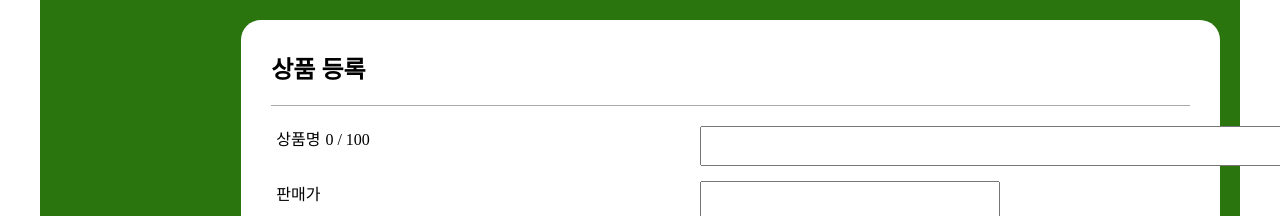
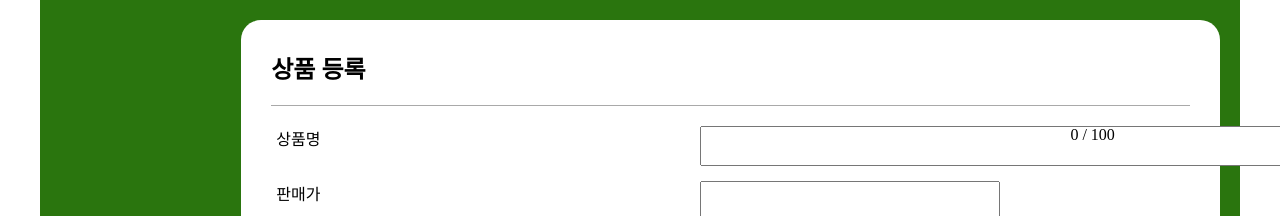
Before and after one commit to Pre-HotSix/wanted-pre-onboarding-fruitte, a React (Create React App) app: page /adminenroll in a window 1280 px wide. Shown: the top 216 px of the page. Built offline with nearby package versions, Linux system fonts and the light colour scheme.

Commit message:
💄 Style: input 글자수 표기 라벨 위치 변경

```diff
--- a/src/components/Form/AdminEnrollForm.js
+++ b/src/components/Form/AdminEnrollForm.js
@@ -84,7 +84,7 @@ const AdminEnrollForm = () => {
           maxLength="100"
           inputSize="650"
         />
-        <S.Label htmlFor="productName">{`${name.length} / 100`}</S.Label>
+        <S.LabelPost htmlFor="productName">{`${name.length} / 100`}</S.LabelPost>
       </S.FormInputWrapper>
 
       <S.FormInputWrapper>
--- a/src/components/Form/style.js
+++ b/src/components/Form/style.js
@@ -19,9 +19,14 @@ export const FormInput = styled.input`
 `;
 
 export const Label = styled.label`
-  display: 'block';
   position: relative;
   margin-left: 5px;
+  width: 50px;
+`;
+
+export const LabelPost = styled.label`
+  position: absolute;
+  margin-left: 750px;
   width: 50px;
 `;
 
```
